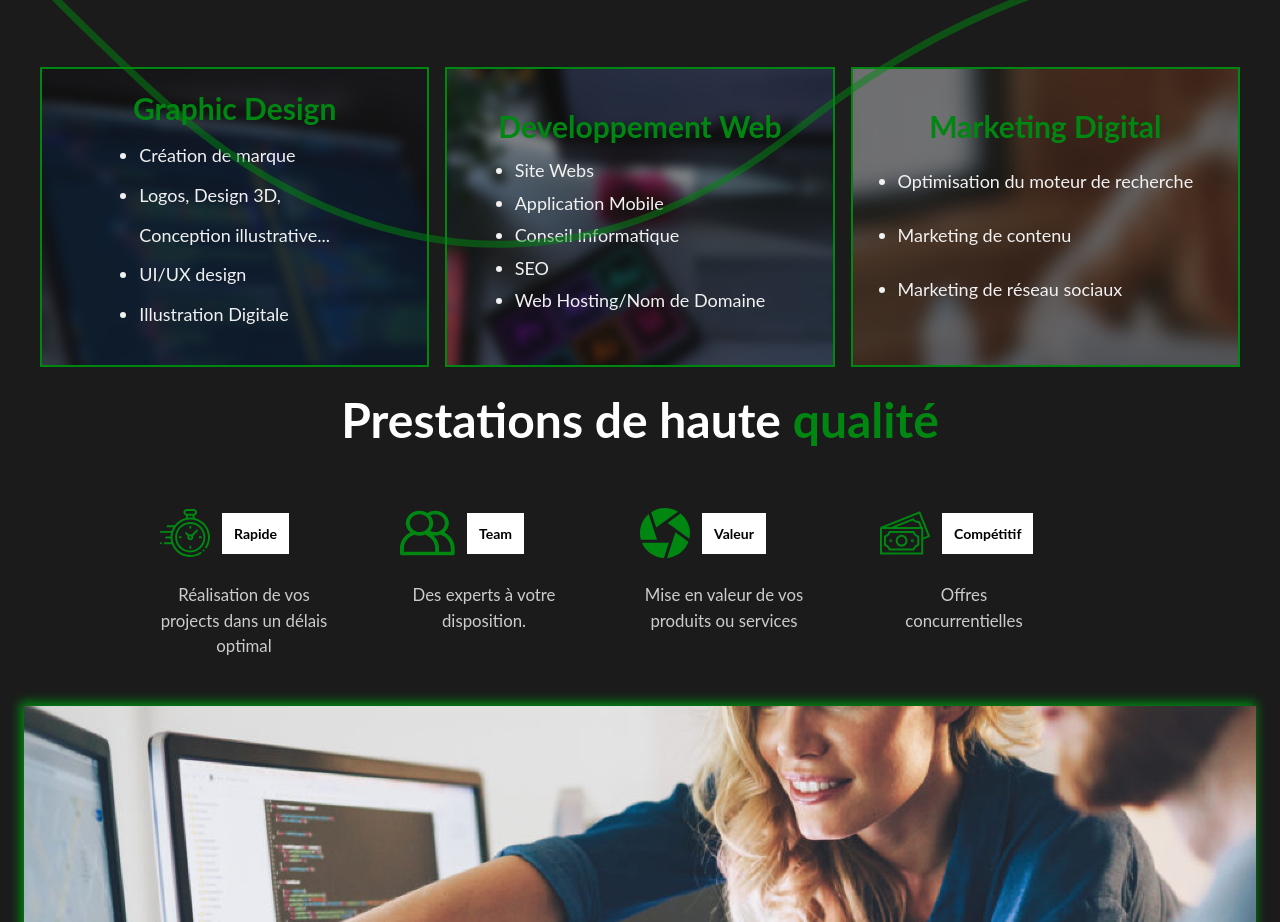
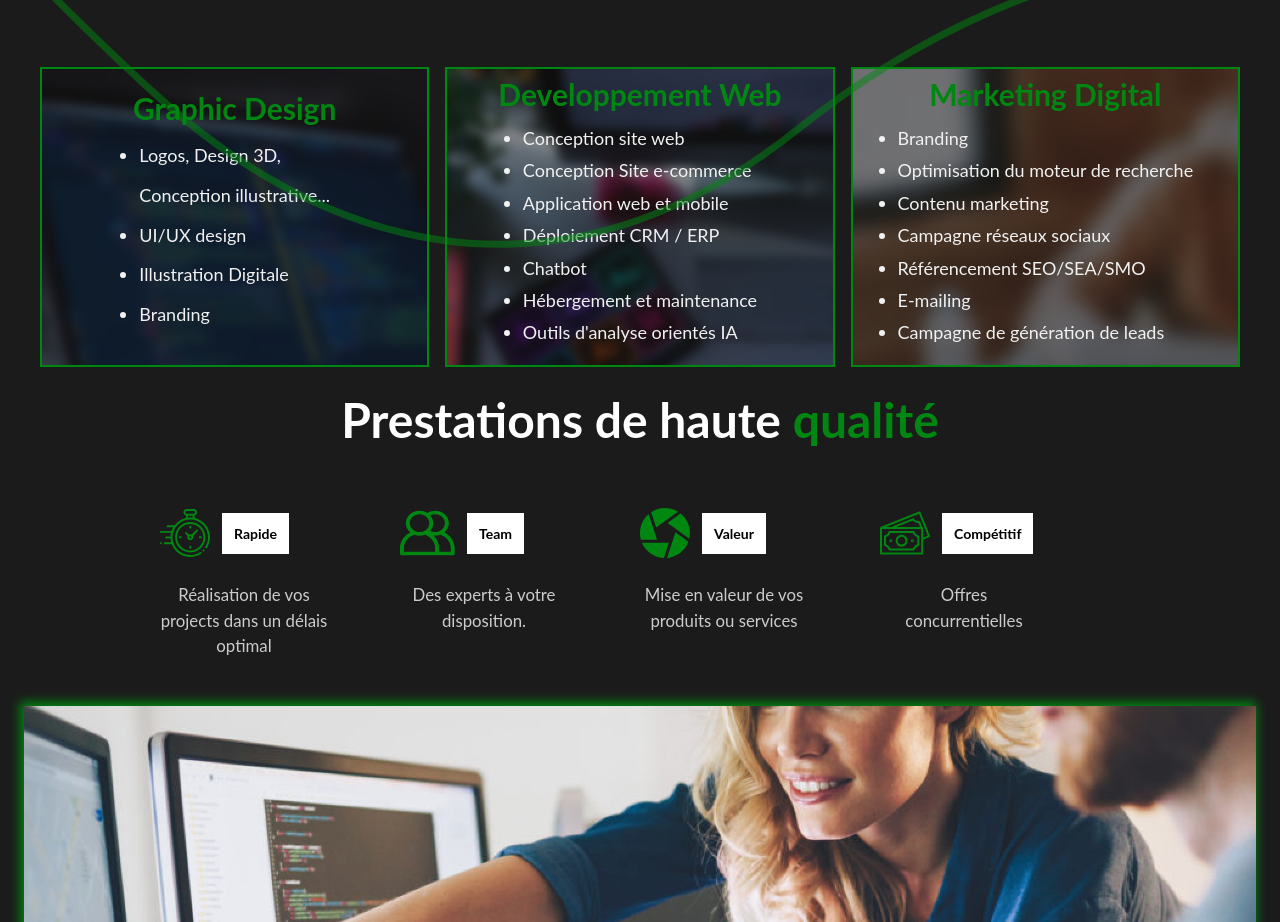
Before and after one commit to Koreankat/Datum-Services, a React (Create React App) app: page / in a window 1280 px wide. Shown: the part 1000-1922 px from the top of the page. Built offline with nearby package versions, Linux system fonts and the light colour scheme.

Commit message:
services update

```diff
--- a/src/components/Services.js
+++ b/src/components/Services.js
@@ -34,13 +34,13 @@ const ServicesSection = () => {
             <span>Graphic Design</span>
           </h1>
           <ul className='ul1'>
-            <li>Création de marque</li>
             <li>
               Logos, Design 3D,
               <br /> Conception illustrative...
             </li>
             <li>UI/UX design</li>
             <li>Illustration Digitale</li>
+            <li>Branding</li>
           </ul>
         </div>
         <div className='div2'>
@@ -48,11 +48,13 @@ const ServicesSection = () => {
             <span>Developpement Web</span>
           </h1>
           <ul className='ul2'>
-            <li>Site Webs</li>
-            <li>Application Mobile</li>
-            <li>Conseil Informatique</li>
-            <li>SEO</li>
-            <li>Web Hosting/Nom de Domaine</li>
+            <li>Conception site web</li>
+            <li>Conception Site e-commerce</li>
+            <li>Application web et mobile</li>
+            <li>Déploiement CRM / ERP</li>
+            <li>Chatbot</li>
+            <li>Hébergement et maintenance</li>
+            <li>Outils d'analyse orientés IA</li>
           </ul>
         </div>
         <div className='div3'>
@@ -60,9 +62,13 @@ const ServicesSection = () => {
             <span>Marketing Digital</span>
           </h1>
           <ul className='ul3'>
+            <li>Branding</li>
             <li>Optimisation du moteur de recherche</li>
-            <li>Marketing de contenu</li>
-            <li>Marketing de réseau sociaux</li>
+            <li>Contenu marketing</li>
+            <li>Campagne réseaux sociaux</li>
+            <li>Référencement SEO/SEA/SMO</li>
+            <li>E-mailing</li>
+            <li>Campagne de génération de leads</li>
           </ul>
         </div>
       </section>
@@ -92,7 +98,7 @@ const Services = styled(motion.div)`
     line-height: 1.8;
   }
   .ul3 {
-    line-height: 3;
+    line-height: 1.8;
   }
 
   div {
```
Also changed, not shown: 1 other file (tests, documents, lock files or other folders).
